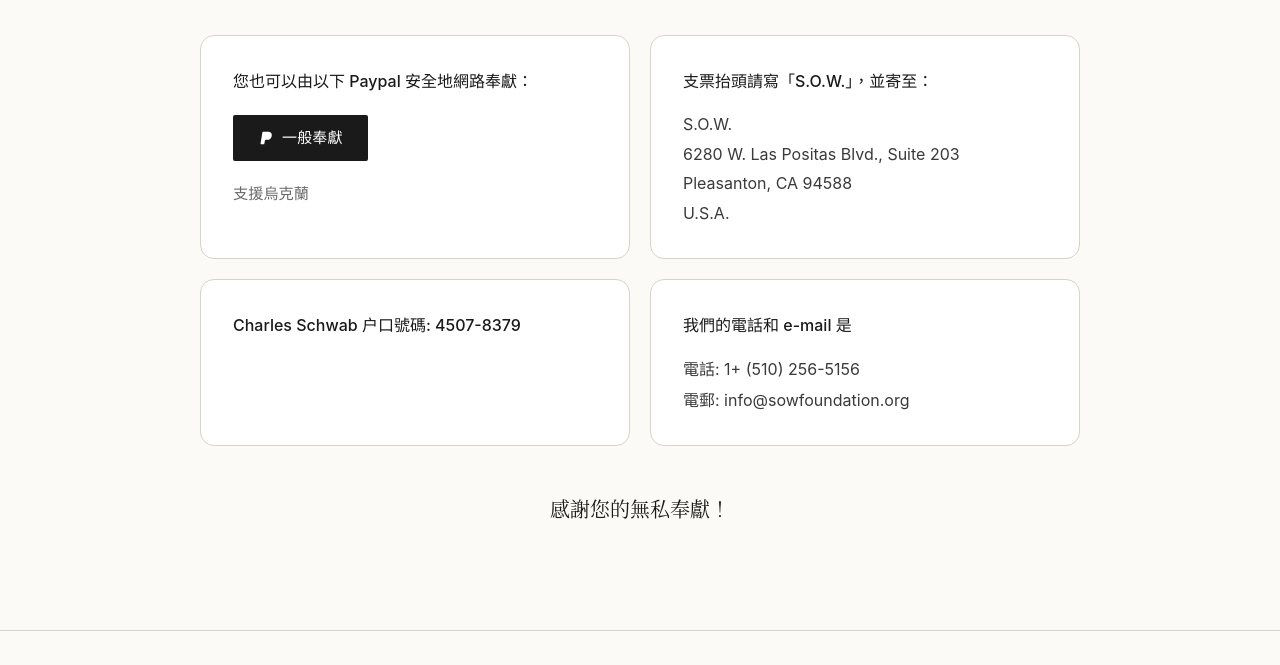
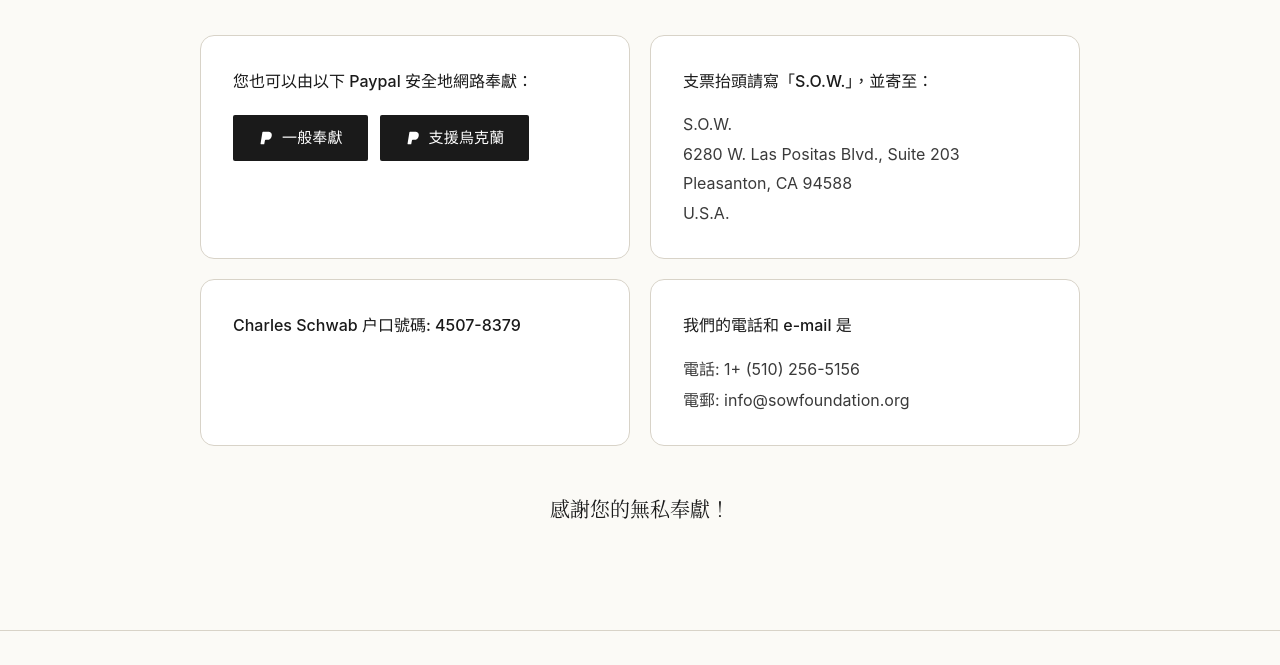
Before and after one commit to Catochiw/sowfoundation, an Astro site: page /zh/donate in a window 1280 px wide. Shown: the part 914-1579 px from the top of the page. Built offline with nearby package versions, Linux system fonts and the light colour scheme; Astro itself is replaced by a stand-in of ours.

Commit message:
Donate: restore both original PayPal buttons; fix missing tour assets
- The original donation page had TWO hosted buttons, not one. Restored both
  as working POST forms in the donate card:
    · 一般奉獻 / General Donation     — webscr _s-xclick, button 2DCLT2AW2RR98
    · 支援烏克蘭 / Ukraine Refugee Relief — /donate button GADJHLXW59KW4
  (I'd previously dropped the Ukraine one.)
- verify_content.py data-file check tightened (single-line string match);
  home.ts + donate.ts both pass — all content strings verbatim from the DB.
- Copied the SOW_2026_Tour banner + application PDF into public/ (the holy-land
  page referenced them but they were never migrated → were 404).

```diff
--- a/src/components/DonateButtons.astro
+++ b/src/components/DonateButtons.astro
@@ -1,6 +1,6 @@
 ---
 import type { Lang } from "@i18n/ui";
-import { donate, paypalHostedButtonId } from "@data/donate";
+import { donate } from "@data/donate";
 
 interface Props {
   lang: Lang;
@@ -14,20 +14,24 @@
   <p class="donate__lead">{d.taxNote}</p>
 
   <div class="donate__grid">
-    <!-- Online giving (PayPal hosted button — POST form, works for real) -->
+    <!-- Online giving — the two original PayPal hosted buttons, as real POST
+         forms (a GET link to PayPal errors out). -->
     <section class="donate__card">
       <p class="donate__intro">{d.paypalIntro}</p>
-      <form action="https://www.paypal.com/cgi-bin/webscr" method="post" target="_blank">
-        <input type="hidden" name="cmd" value="_s-xclick" />
-        <input type="hidden" name="hosted_button_id" value={paypalHostedButtonId} />
+      <div class="donate__buttons">
+        {d.buttons.map((b) => (
+          <form action={b.action} method="post" target="_blank">
+            {b.cmd && <input type="hidden" name="cmd" value={b.cmd} />}
+            <input type="hidden" name="hosted_button_id" value={b.hostedButtonId} />
             <button type="submit" class="btn btn-primary">
               <svg viewBox="0 0 24 24" class="size-4" fill="currentColor" aria-hidden="true">
                 <path d="M7.4 21.5h-3a.6.6 0 0 1-.6-.7L6.6 3.4a1 1 0 0 1 1-.9h6.7c2.6 0 4.5.7 5.5 2 .9 1.2 1.1 2.8.7 4.7-.7 3.7-3.1 5.5-7 5.5h-2c-.6 0-1 .4-1.1 1L9.4 21a.6.6 0 0 1-.7.5H7.4z" />
               </svg>
-          <span>{d.paypalButtonLabel}</span>
+              <span>{b.label}</span>
             </button>
           </form>
-      <p class="donate__note">{d.ukraineNote}</p>
+        ))}
+      </div>
     </section>
 
     <!-- Mail a check -->
@@ -84,12 +88,13 @@
     font-weight: 500;
     line-height: 1.7;
   }
-  .donate__card form { margin-top: 1.25rem; }
-  .donate__note {
-    margin: 1.25rem 0 0;
-    color: var(--color-ink-3);
-    font-size: 0.95rem;
+  .donate__buttons {
+    margin-top: 1.25rem;
+    display: flex;
+    flex-wrap: wrap;
+    gap: 0.75rem;
   }
+  .donate__buttons form { margin: 0; }
   .donate__address {
     font-style: normal;
     margin-top: 1rem;
--- a/src/data/donate.ts
+++ b/src/data/donate.ts
@@ -1,20 +1,27 @@
 import type { Lang } from "@i18n/ui";
 
 /**
- * Donate-page content. Every string here is the ORIGINAL wording from the
- * legacy donation page (sow_page slug=donation), verbatim — only the layout
- * (cards, buttons) is our own design.
+ * Donate-page content. Every prose string here is the ORIGINAL wording from
+ * the legacy donation page (sow_page slug=donation), verbatim — only the
+ * layout (cards, buttons) is our own design.
  *
- * The PayPal "一般奉獻 / General Donation" giving is hosted-button
- * 2DCLT2AW2RR98 on S.O.W.'s PayPal account; it MUST be submitted as a POST
- * form (a plain GET link to webscr returns an error), which DonateButtons.astro
- * does.
+ * The two PayPal giving options are the original site's two hosted buttons:
+ *   - 一般奉獻 / General Donation  → classic _s-xclick button 2DCLT2AW2RR98
+ *   - 支援烏克蘭 / Ukraine Refugee Relief → newer /donate button GADJHLXW59KW4
+ * Both MUST be submitted as POST forms (a plain GET link errors out), which
+ * DonateButtons.astro does.
  */
+export interface PaypalButton {
+  label: string;
+  action: string;
+  hostedButtonId: string;
+  cmd?: string;
+}
+
 export interface DonateContent {
   taxNote: string;
   paypalIntro: string;
-  paypalButtonLabel: string;
-  ukraineNote: string;
+  buttons: PaypalButton[];
   checkIntro: string;
   addressLines: string[];
   schwab: string;
@@ -24,15 +31,24 @@
   thanks: string;
 }
 
-export const paypalHostedButtonId = "2DCLT2AW2RR98";
-
 export const donate: Record<Lang, DonateContent> = {
   zh: {
     taxNote:
       "「樂助會」是一間由美國國稅局IRS正式核准的501(c)(3)非牟利慈善機構，我們所提供的捐款收據可作報稅用。",
     paypalIntro: "您也可以由以下 Paypal 安全地網路奉獻：",
-    paypalButtonLabel: "一般奉獻",
-    ukraineNote: "支援烏克蘭",
+    buttons: [
+      {
+        label: "一般奉獻",
+        action: "https://www.paypal.com/cgi-bin/webscr",
+        cmd: "_s-xclick",
+        hostedButtonId: "2DCLT2AW2RR98",
+      },
+      {
+        label: "支援烏克蘭",
+        action: "https://www.paypal.com/donate",
+        hostedButtonId: "GADJHLXW59KW4",
+      },
+    ],
     checkIntro: "支票抬頭請寫「S.O.W.」，並寄至：",
     addressLines: ["S.O.W.", "6280 W. Las Positas Blvd., Suite 203", "Pleasanton, CA 94588", "U.S.A."],
     schwab: "Charles Schwab 户口號碼: 4507-8379",
@@ -45,8 +61,19 @@
     taxNote:
       "Serving Others Worldwide (S.O.W.) is an U.S.A IRS approved 501(c)(3) nonprofit organization. Donations are tax-deductible to the extent permitted by law. Our Federal Tax ID # is 81-3947479.",
     paypalIntro: "You may also donate via Paypal, by clicking on the button provided below:",
-    paypalButtonLabel: "General Donation",
-    ukraineNote: "Ukraine Refugee Relief",
+    buttons: [
+      {
+        label: "General Donation",
+        action: "https://www.paypal.com/cgi-bin/webscr",
+        cmd: "_s-xclick",
+        hostedButtonId: "2DCLT2AW2RR98",
+      },
+      {
+        label: "Ukraine Refugee Relief",
+        action: "https://www.paypal.com/donate",
+        hostedButtonId: "GADJHLXW59KW4",
+      },
+    ],
     checkIntro: "Please make donations payable to S.O.W., and mail to:",
     addressLines: ["S.O.W.", "6280 W. Las Positas Blvd., Suite 203", "Pleasanton, CA 94588", "U.S.A."],
     schwab: "Charles Schwab Account Number: 4507-8379",
```
Also changed, not shown: public/SOW_2026_Tour/2026_SOW_Tour_banner.jpg (added), 2 other files. Lines whose indentation alone changed are shown as unchanged.
